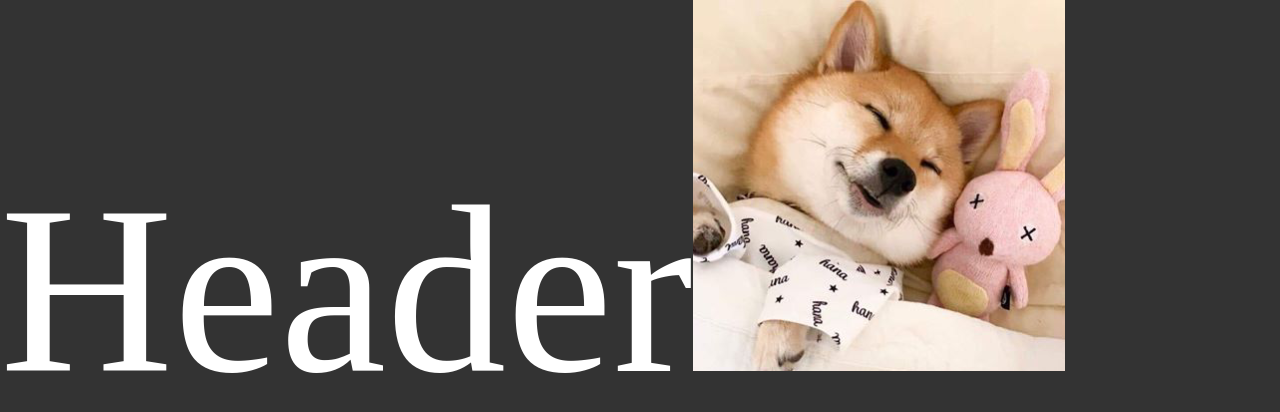
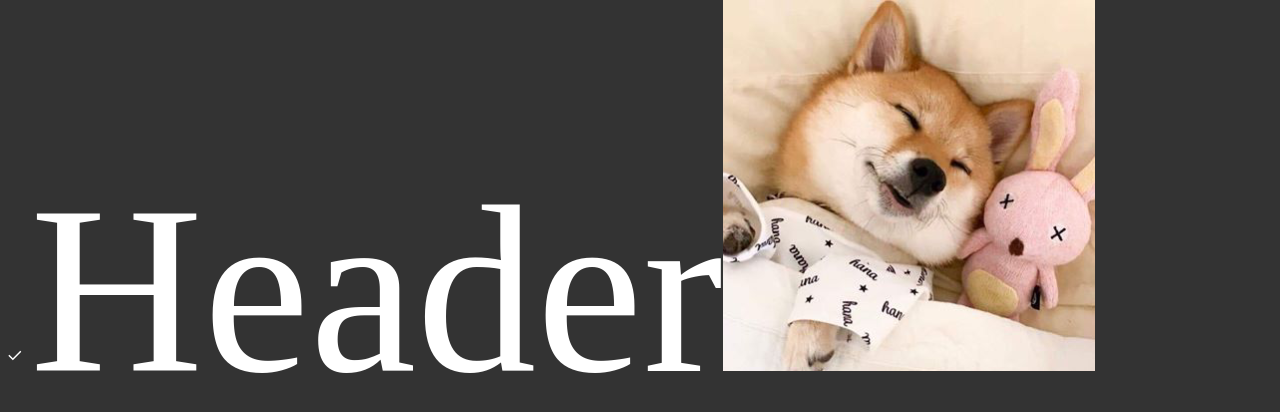
Before and after one commit to daria-marczak/react-redux-typescript, a React app: page / in a window 1280 px wide. Shown: the top 412 px of the page. Built offline with nearby package versions, Linux system fonts and the light colour scheme.

Commit message:
svg support

```diff
--- a/build-utils/webpack.production.js
+++ b/build-utils/webpack.production.js
@@ -1,5 +1,6 @@
 const MiniCssExtractPlugin = require('mini-css-extract-plugin');
 const MediaQuerySplittingPlugin = require('media-query-splitting-plugin');
+const ImageMinimizerPlugin = require('image-minimizer-webpack-plugin');
 
 module.exports = () => ({
   output: {
--- a/src/components/Header/Header.scss
+++ b/src/components/Header/Header.scss
@@ -1,6 +1,10 @@
 .header {
   color: blue;
   font-size: 240px;
+
+  > svg {
+    width: 30px;
+  }
 }
 
 @media screen and (min-width: 768px) {
--- a/src/components/Header/Header.tsx
+++ b/src/components/Header/Header.tsx
@@ -2,9 +2,11 @@ import React from 'react';
 
 import './Header.scss';
 import image from 'assets/doggo.png';
+import { ReactComponent as Icon } from 'assets/checkmark.svg';
 
 const Header: React.FC = () => (
   <header className="header">
+    <Icon />
     Header
     <img src={image} alt="" />
   </header>
--- /dev/null
+++ b/src/types/import-svg.d.ts
@@ -0,0 +1,6 @@
+declare module '*.svg' {
+  import React = require('react');
+  export const ReactComponent: React.FC<React.SVGProps<SVGSVGElement>>;
+  const src: string;
+  export default src;
+}
--- a/webpack.config.js
+++ b/webpack.config.js
@@ -43,6 +43,10 @@ module.exports = ({ mode } = { mode: 'production' }) => {
               },
             ],
           },
+          {
+            test: /\.svg$/,
+            use: ['@svgr/webpack', 'url-loader'],
+          }
         ],
       },
       output: {
```
Also changed, not shown: package.json (+8 -1 lines), src/assets/checkmark.svg (added), 1 other file (tests, documents, lock files or other folders).
